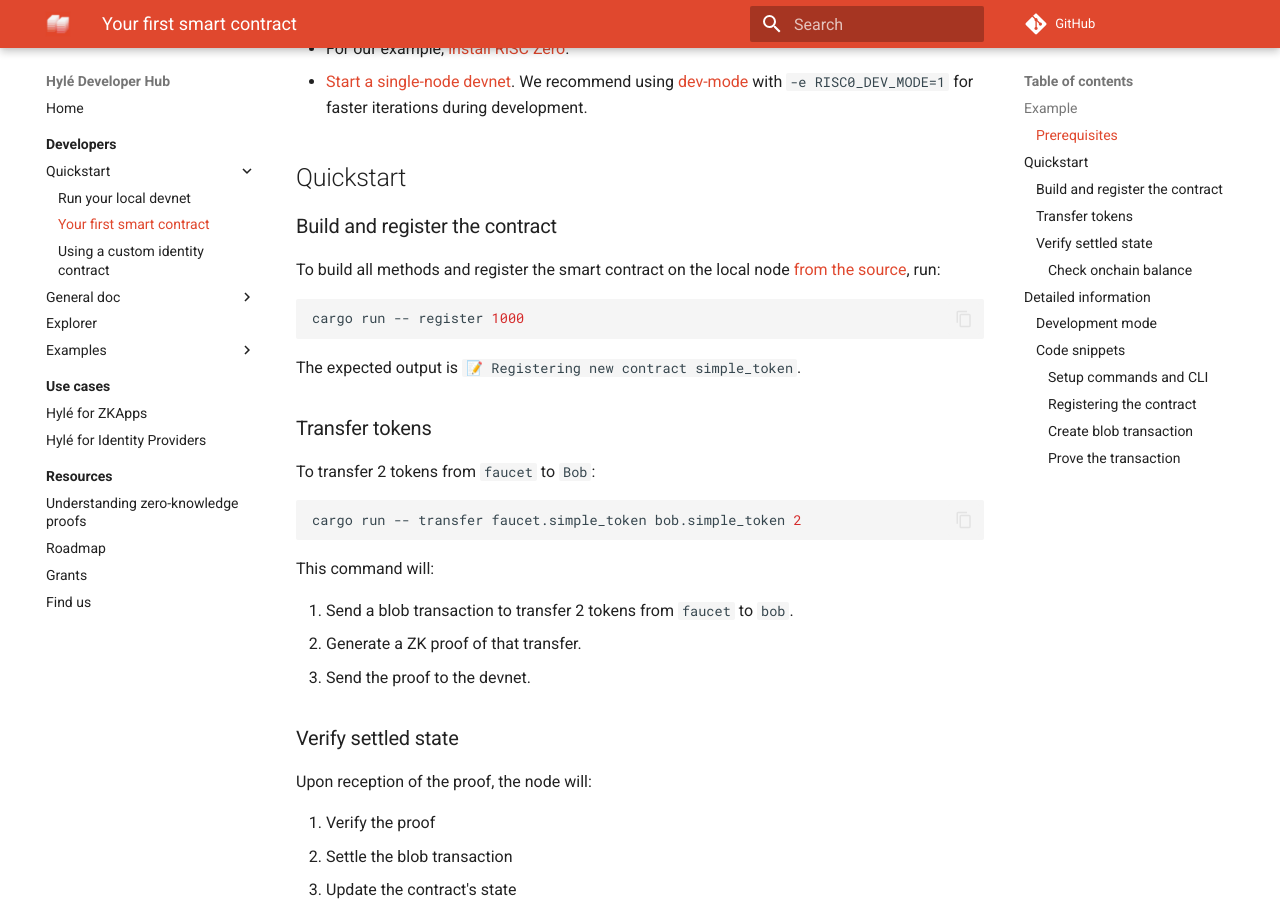
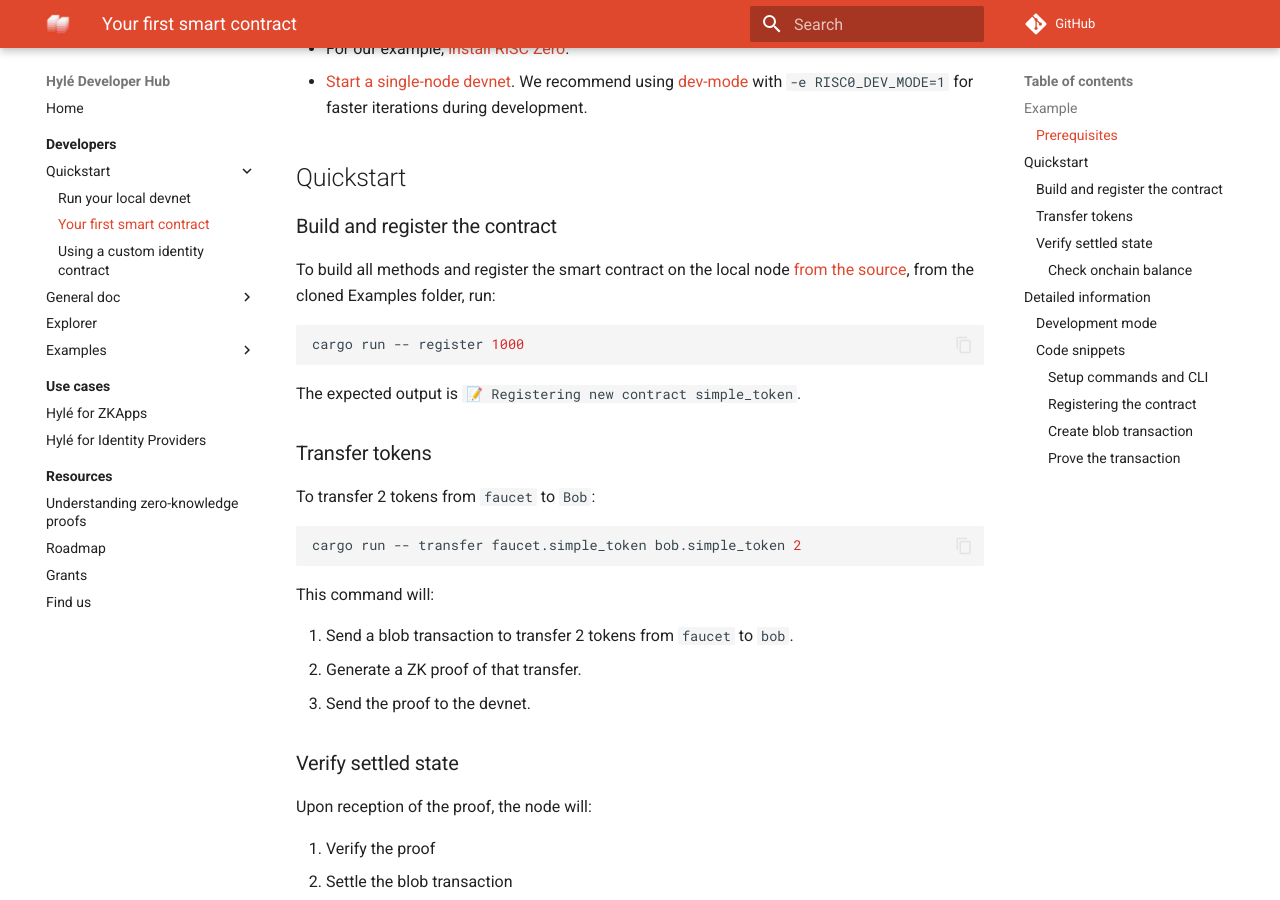
Before and after one commit to Hyle-org/devhub-hyle, an MkDocs documentation site: the page built from docs/developers/quickstart/your-first-smart-contract.md, in a window 1280 px wide and 900 px high, scrolled down 433 px. Built offline with MkDocs 1.6.1 and Material for MkDocs 9.7.7, drawn with Linux system fonts in a browser that asks for light colours; comment, search, counter and statistics services are not loaded.

Commit message:
add examples folder instruction

````diff
--- a/docs/developers/quickstart/your-first-smart-contract.md
+++ b/docs/developers/quickstart/your-first-smart-contract.md
@@ -16,7 +16,7 @@
 
 ### Build and register the contract
 
-To build all methods and register the smart contract on the local node [from the source](https://github.com/Hyle-org/examples/blob/main/simple-token/host/src/main.rs), run:
+To build all methods and register the smart contract on the local node [from the source](https://github.com/Hyle-org/examples/blob/main/simple-token/host/src/main.rs), from the cloned Examples folder, run:
 
 ```bash
 cargo run -- register 1000
````
Also changed, not shown: docs/developers/quickstart/custom-identity-contract.md (+1 -1 lines).
